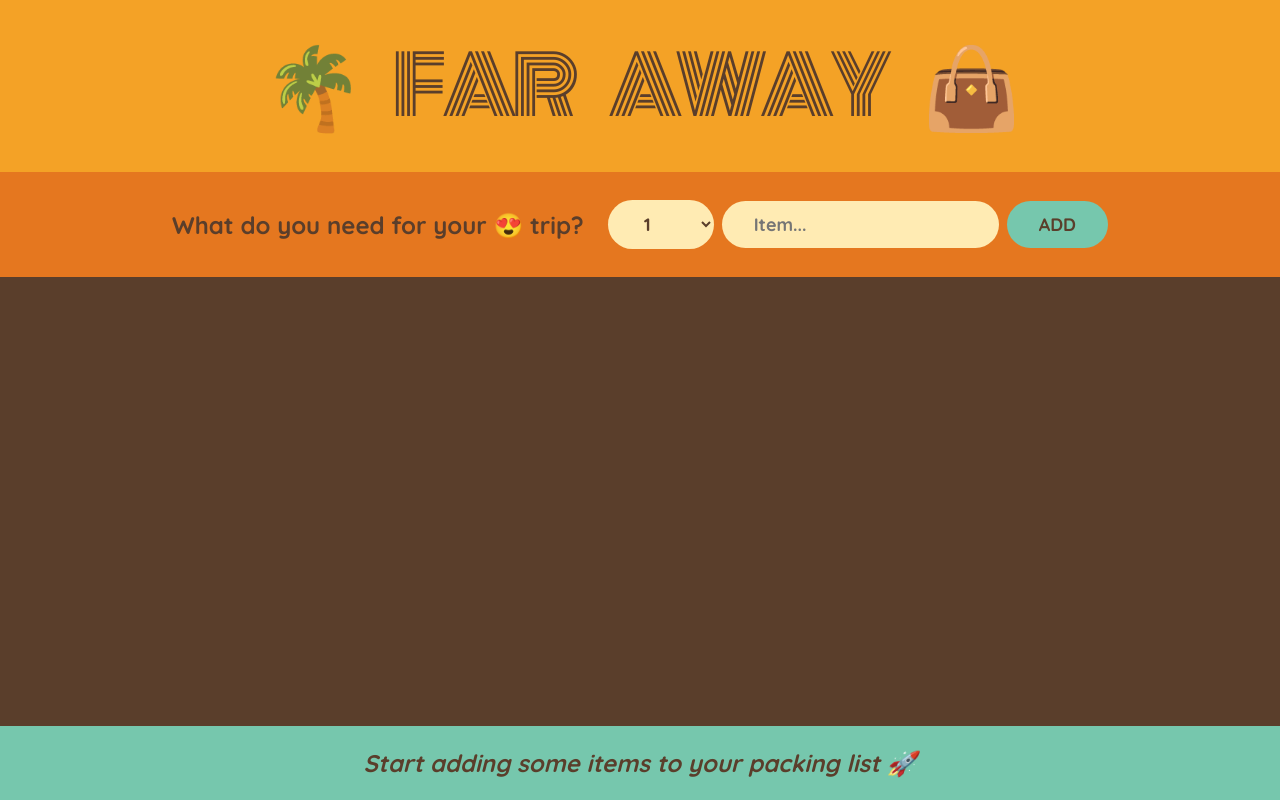
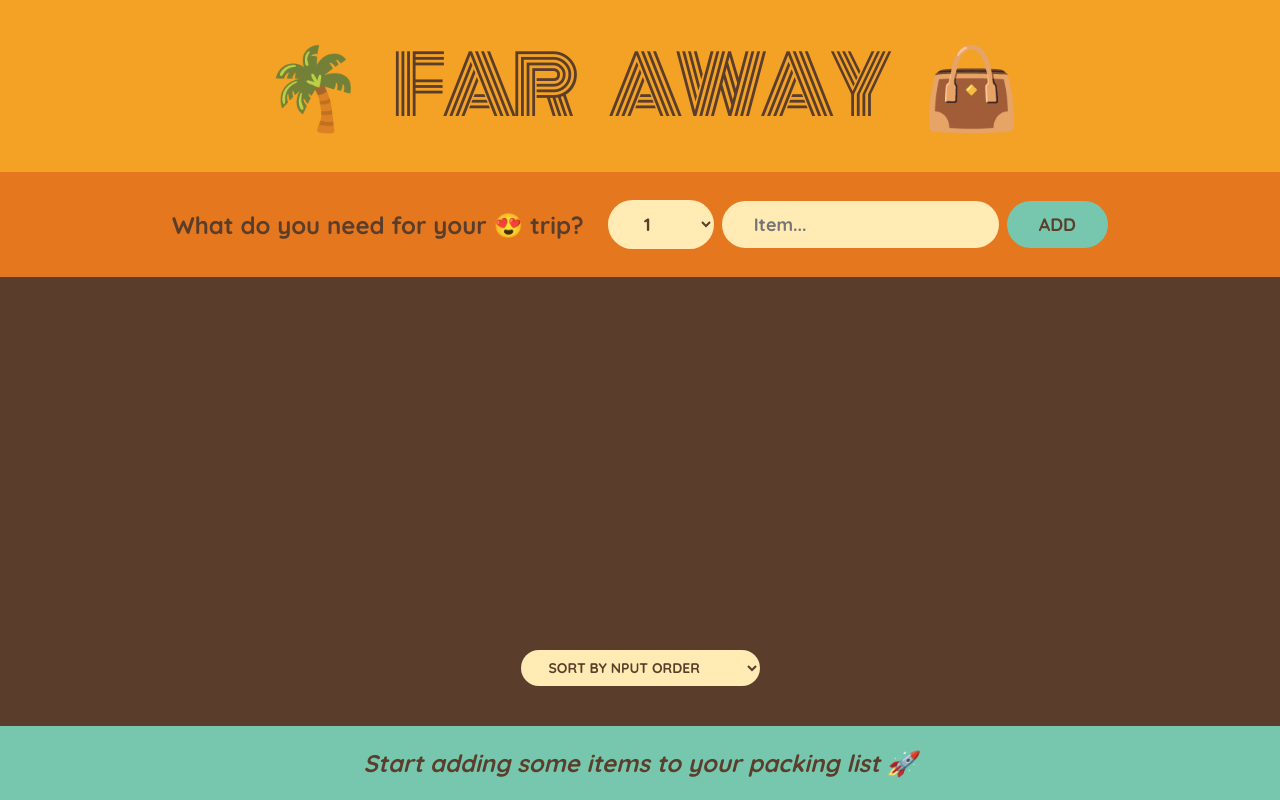
Before and after one commit to faima-ahmed/travel-list, a React (Create React App) app: page / in a window 1280 px wide. Built offline with nearby package versions, Linux system fonts and the light colour scheme.

Commit message:
Commit 1

```diff
--- a/src/App.js
+++ b/src/App.js
@@ -95,6 +95,18 @@ function PackingList({items, onDeleteItem, onToggleItem}) {
           <Item item={item} onDeleteItem={onDeleteItem} onToggleItem={onToggleItem} key={item.id} />
         ))}
       </ul>
+
+      <div className="actions">
+        <select>
+          <option value="input">
+            Sort by nput order
+          </option>
+          <option value="description">Sort by description</option>
+          <option value="packed">
+            Sort by packed status
+          </option>
+        </select>
+      </div>
     </div>
   );
 }
```
